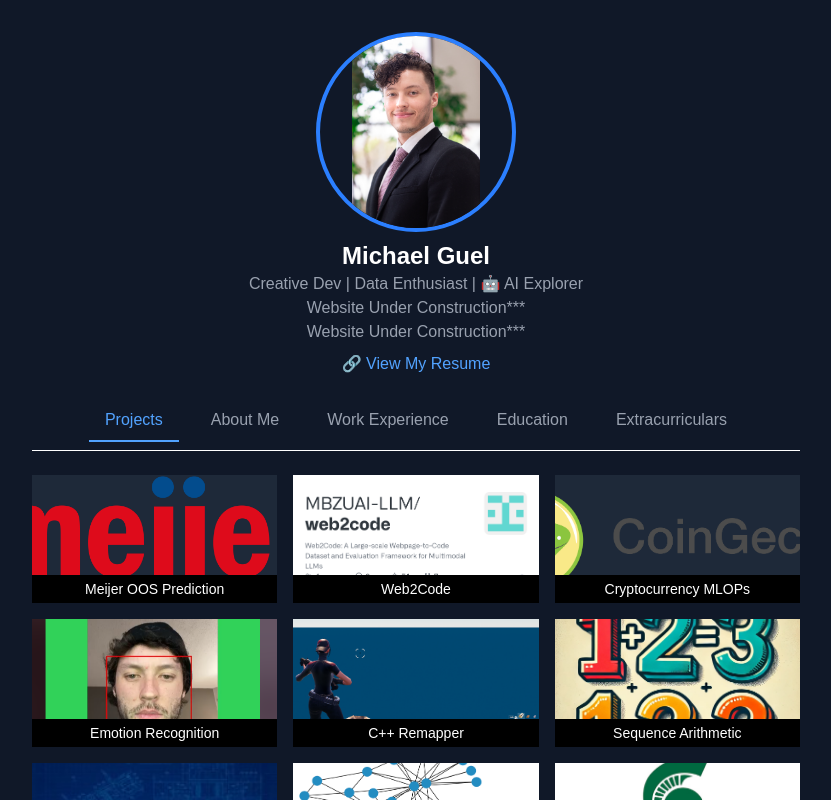
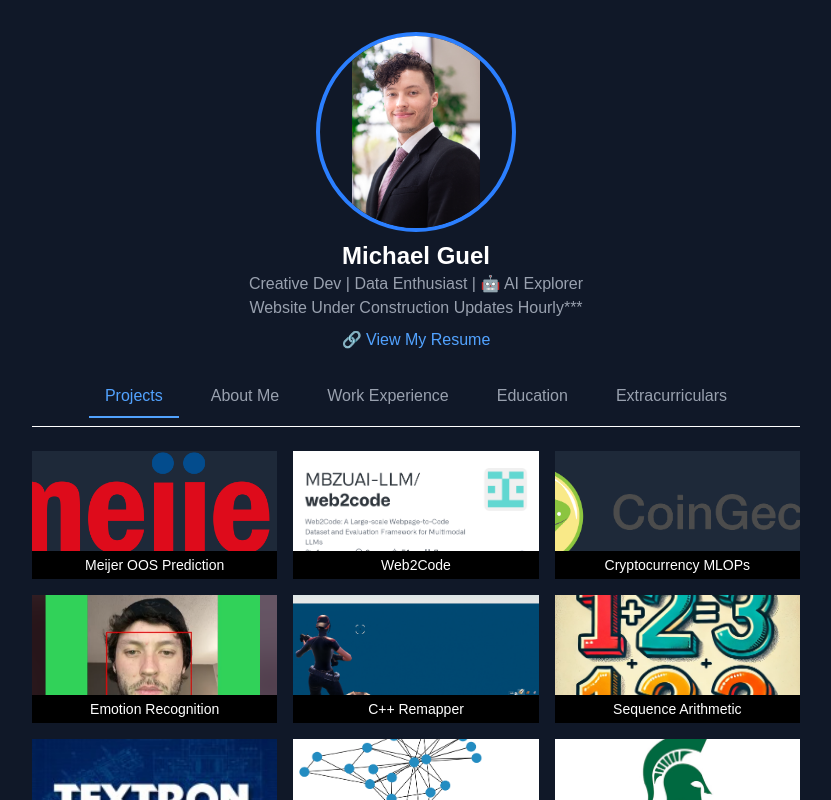
Before and after one commit to michaelguel/my-instagram-resume, a Next.js app: page / in a window 1280 px wide. Shown: the top 800 px of the page, without its empty margins (224-1055 px from the left). Built offline with nearby package versions, Linux system fonts and the light colour scheme.

Commit message:
Fixed small things

```diff
--- a/src/app/page.js
+++ b/src/app/page.js
@@ -149,8 +149,7 @@ export default function HomePage() {
         </div>
         <h1 className="text-2xl font-bold mt-2">Michael Guel</h1>
         <p className="text-gray-400">Creative Dev | Data Enthusiast | 🤖 AI Explorer</p>
-        <p className="text-gray-400">Website Under Construction***</p>
-        <p className="text-gray-400">Website Under Construction***</p>
+        <p className="text-gray-400">Website Under Construction Updates Hourly***</p>
         <a
           href="/MichaelGuelResumeSpring2025.pdf"
           target="_blank"
```
